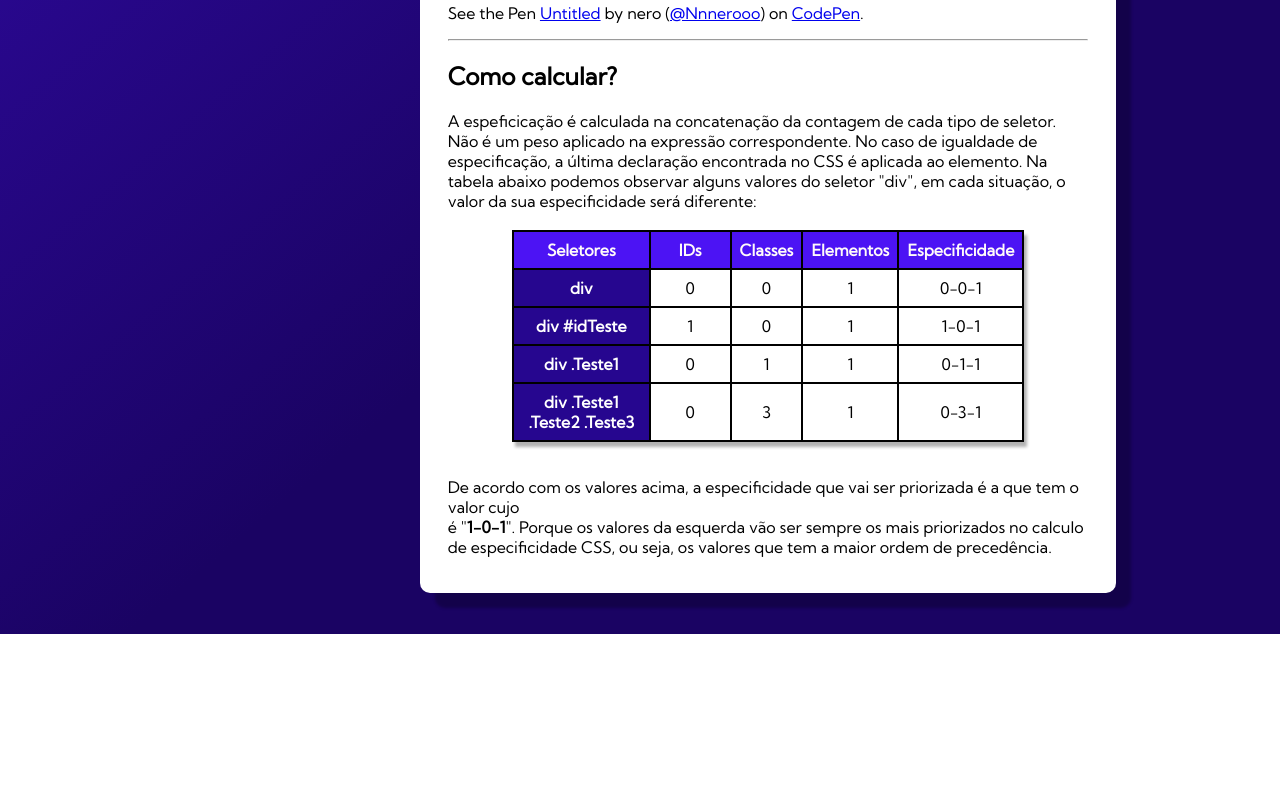
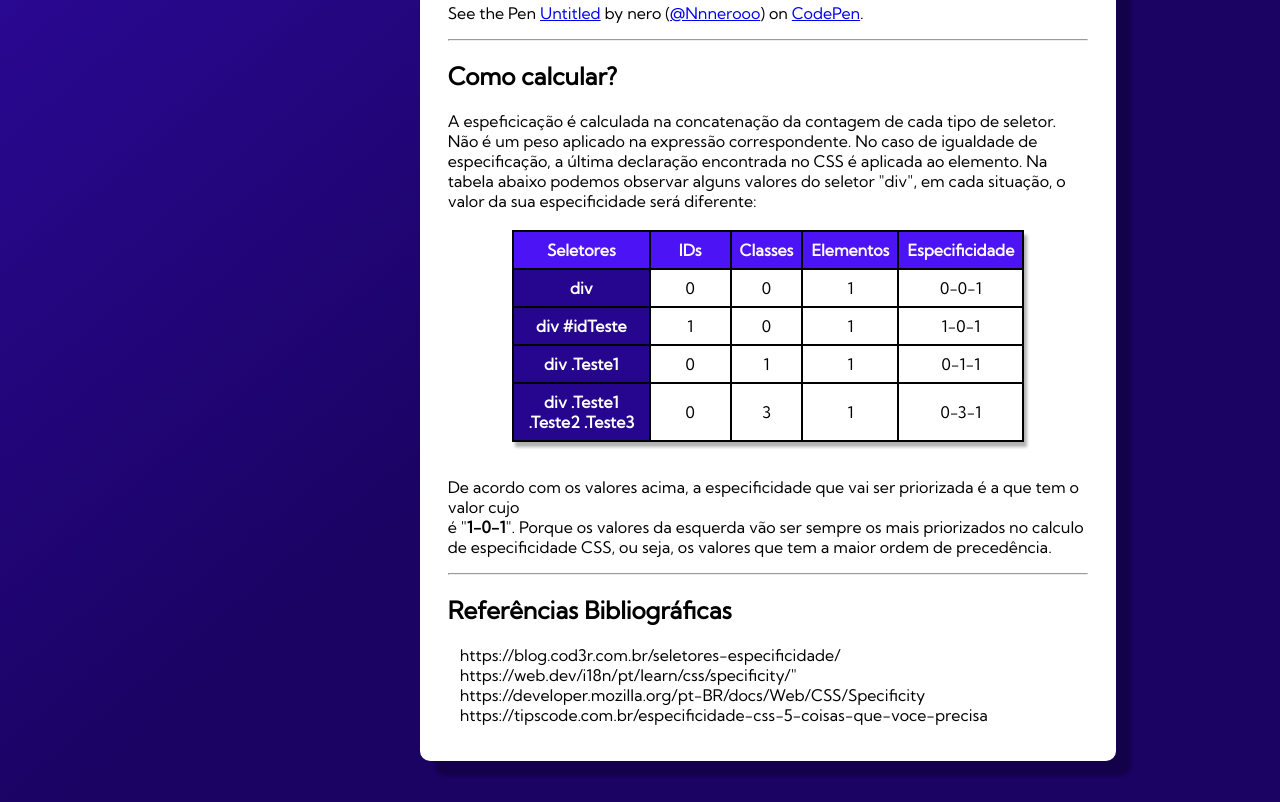
Before and after one commit to Nnnerooo/apresentacao, a plain HTML site: page index.html in a window 1280 px wide. Shown: the part 1872-2674 px from the top of the page. Before the commit the page ends 2506 px from the top, so only its background shows below. Drawn offline with Linux system fonts and the light colour scheme; a script that the page names is missing.

Commit message:
Referências

```diff
--- a/css/seletores.css
+++ b/css/seletores.css
@@ -31,7 +31,6 @@ html{
     background: #ffffff;
     border-radius: 20px;
     box-shadow: 10px 10px 3px #00000048;
-    display: flex;
     flex-direction: column;
     align-items: center;
     justify-content: center;
@@ -174,3 +173,10 @@ td{
     margin: 3% 0;
     box-shadow: 5px 7px 3px rgb(178, 178, 178);
 }
+
+/*referencias*/
+.linkss{
+    text-decoration: none;
+    color: #000;
+    padding-bottom: 20px;
+}
--- a/index.html
+++ b/index.html
@@ -21,6 +21,7 @@
                     <li><a href="#seletores">Seletores</a></li>
                     <li><a href="#especificidade">Especificidade</a></li>
                     <li><a href="#calcular">Como calcular?</a></li>
+                    <li><a href="#referencias">Referências</a></li>
                     </ul>
                 </nav>
             </div>
@@ -186,13 +187,26 @@
 
 
                                 </table>
+                                </div>
+                                <p>De acordo com os valores acima, a especificidade que vai ser priorizada é a que tem o valor cujo<br> é "<strong>1-0-1</strong>". Porque os valores da esquerda
+                                vão ser sempre os mais priorizados no calculo de especificidade CSS, ou seja, os valores que tem a maior ordem de precedência.
+
+                                </p>
+
+                                <hr>
+
+                                <h1 id="referencias">Referências Bibliográficas</h1>
                             </div>
-                            <p>De acordo com os valores acima, a especificidade que vai ser priorizada é a que tem o valor cujo<br> é "<strong>1-0-1</strong>". Porque os valores da esquerda
-                            vão ser sempre os mais priorizados no calculo de especificidade CSS, ou seja, os valores que tem a maior ordem de precedência.
 
-                            </p>
-                        </div>
-                </div>
+
+                            <ul>
+                                <li><a class="linkss" href="https://blog.cod3r.com.br/seletores-especificidade/">https://blog.cod3r.com.br/seletores-especificidade/</a></li>
+                                <li><a class="linkss" href="https://web.dev/i18n/pt/learn/css/specificity/">https://web.dev/i18n/pt/learn/css/specificity/"</a></li>
+                                <li><a class="linkss" href="https://developer.mozilla.org/pt-BR/docs/Web/CSS/Specificity">https://developer.mozilla.org/pt-BR/docs/Web/CSS/Specificity</a></li>
+                                <li><a class="linkss" href="https://tipscode.com.br/especificidade-css-5-coisas-que-voce-precisa">https://tipscode.com.br/especificidade-css-5-coisas-que-voce-precisa</a></li>
+                            </ul>
+
+
             </div>
         </section>
     </div>
```
